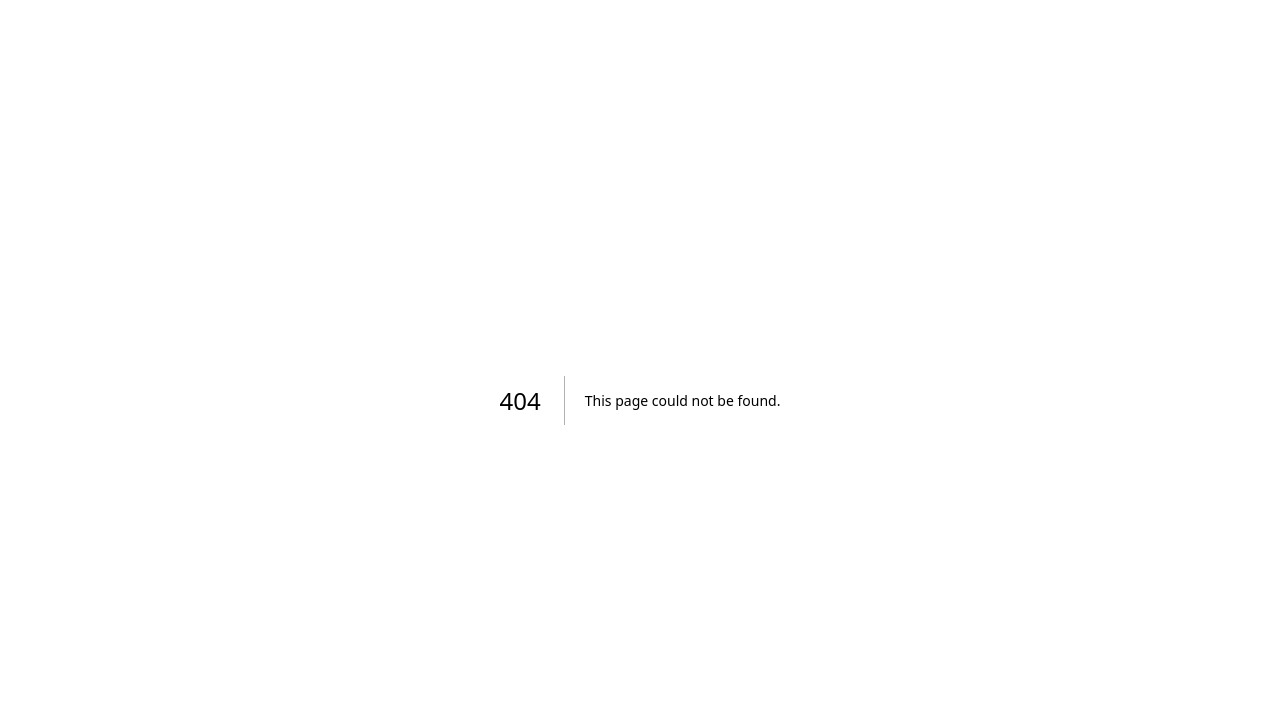
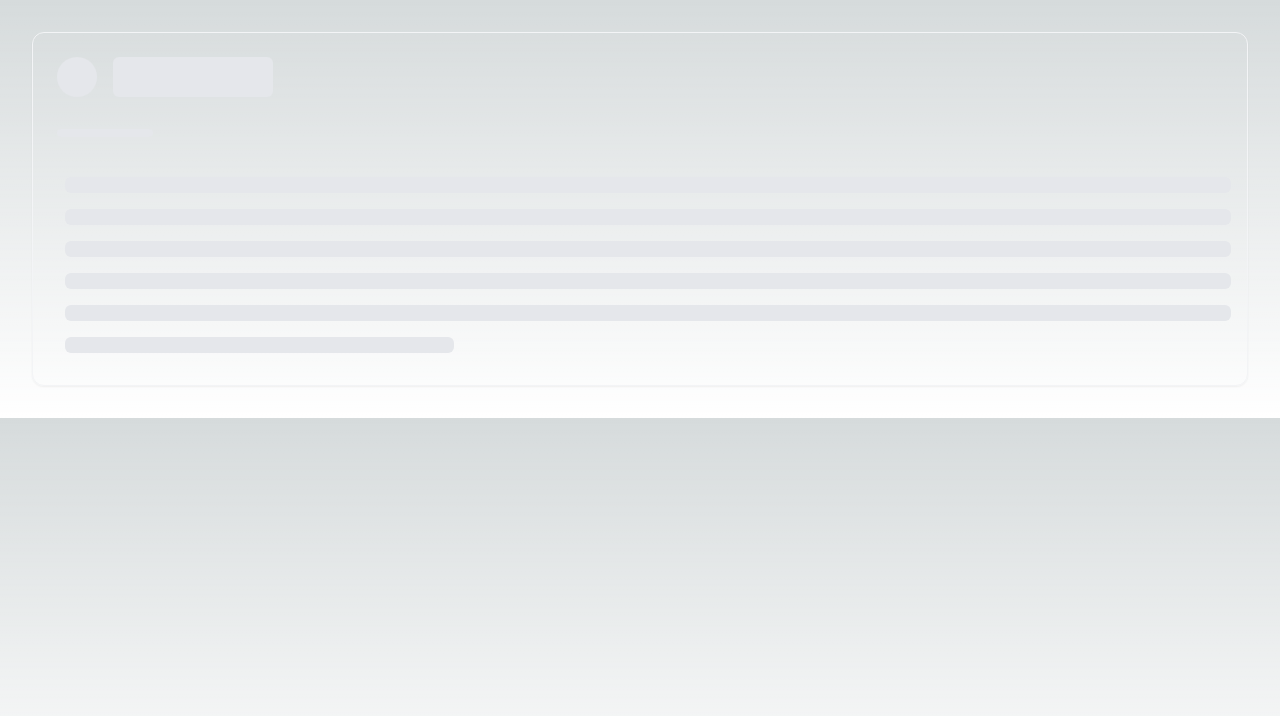
Before and after one commit to BenyKammoun/data-gov-frontend, a Next.js app: page /about in a window 1280 px wide. Before the commit this address had no page. Shown: the top 716 px of the page. Built offline with nearby package versions, Linux system fonts and the light colour scheme.

Commit message:
task-000001--about route page template added.

```diff
--- /dev/null
+++ b/app/about/conditions/page.tsx
@@ -0,0 +1,5 @@
+export default function ConditionsPage() {
+    return (
+        <div>About Conditions</div>
+    );
+}
--- /dev/null
+++ b/app/about/page.tsx
@@ -0,0 +1,9 @@
+import { ArticleSkeleton } from "../components/skeletons";
+
+export default function AboutPage(){
+    return (
+        <div>
+            <ArticleSkeleton className="m-8 h-full"/>
+        </div>
+    );
+}
```
